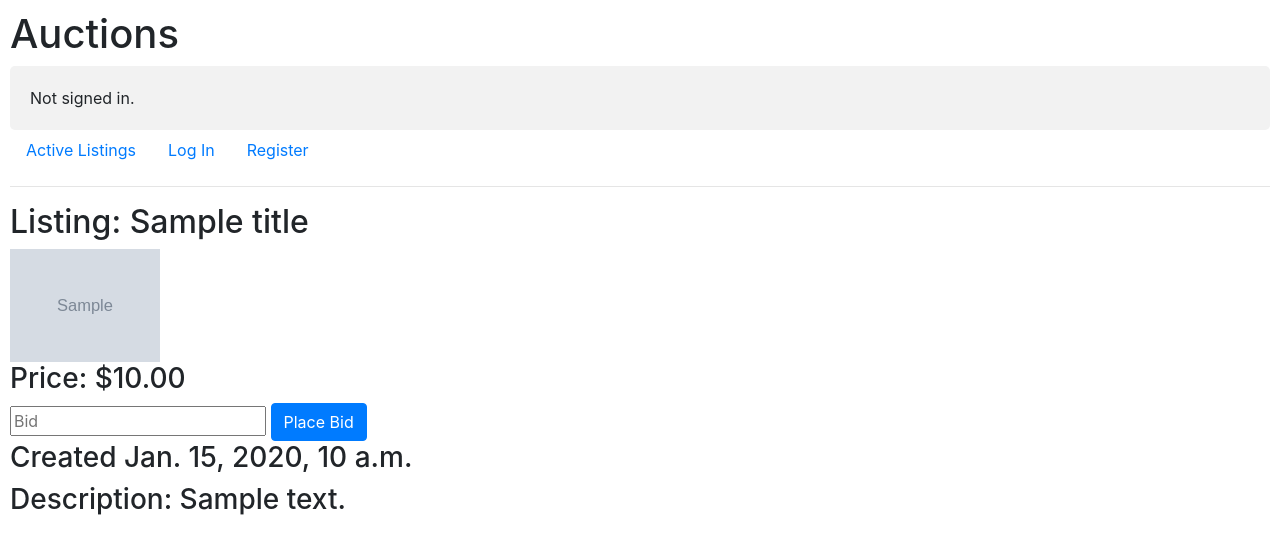
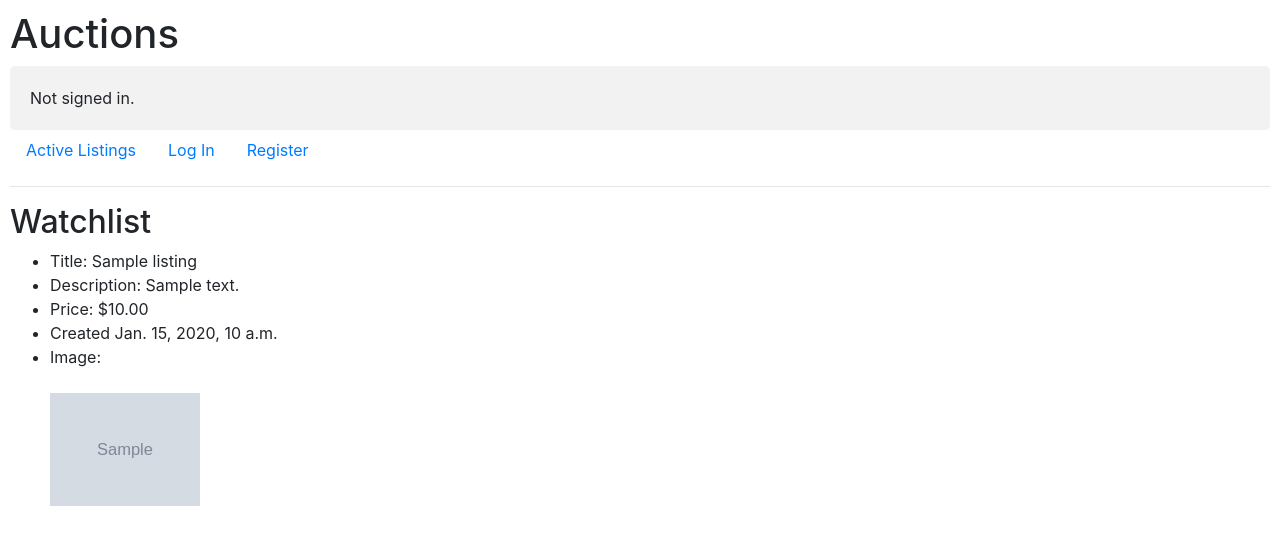
Before and after one commit to DongDevelops/Problem_Sets, a Django app: template commerce/auctions/templates/auctions/watchlist.html in a window 1280 px wide. Shown: the top 554 px of the page. Run offline with Django 3.2, Linux system fonts and the light colour scheme; tables that the repository leaves empty hold one stand-in row (values such as "Sample post"); the template is opened without the code that fills it: values that come from a table or form of the project are taken from there, most other values are stand-ins (such as "Sample title", 1, 10 or a date in 2020); grey boxes marked "Sample" are stand-in pictures; parts of the project's set-up code (start-up, migrations or seed data) failed here and were passed over; some libraries are stand-ins or nearby versions.

Commit message:
Tue, Feb 14, 2023, 3:28 AM +00:00

```diff
--- a/commerce/auctions/templates/auctions/watchlist.html
+++ b/commerce/auctions/templates/auctions/watchlist.html
@@ -1,16 +1,19 @@
 {% extends "auctions/layout.html" %}
 
 {% block body %}
-    <h2>Listing: {{ title }}</h2>
-    <img src="{{ image }}" alt="image" width="150" height="150">
-    <h3>Price: ${{ amount }}.00</h3>
-    <form action="{% url 'place_bid' %}" method="POST">
-        {% csrf_token %}
-        <input type="hidden" value="{{ id }}" name="id" id="id">
-        <input type="hidden" value="{{ amount }}" name="amount" id="amount">
-        <input type="number" placeholder="Bid" min="10" name="place_bid">
-        <input type="submit" value="Place Bid" class="btn btn-primary">
-    </form>
-    <h3>Created {{ time }}</h3>
-    <h3>Description: {{ description }}</h3>
+    <h2>Watchlist</h2>
+
+    <ul>
+        {% for listing in listings %}
+            <li>Title: {{ listing.title }}</li>
+            <li>Description: {{ listing.description }}</li>
+            <li>Price: ${{ listing.bid.amount }}.00</li>
+            <li>Created {{ listing.bid.time }}</li>
+            {% if listing.image %}
+            <li>Image: </br></br><img src="{{ listing.image }}" alt="image" width="150" height="150"></li></br>
+            {% else %}
+            <li>Image: Not-provided </li></br>
+            {% endif %}
+        {% endfor %}
+    </ul>
 {% endblock %}
```
